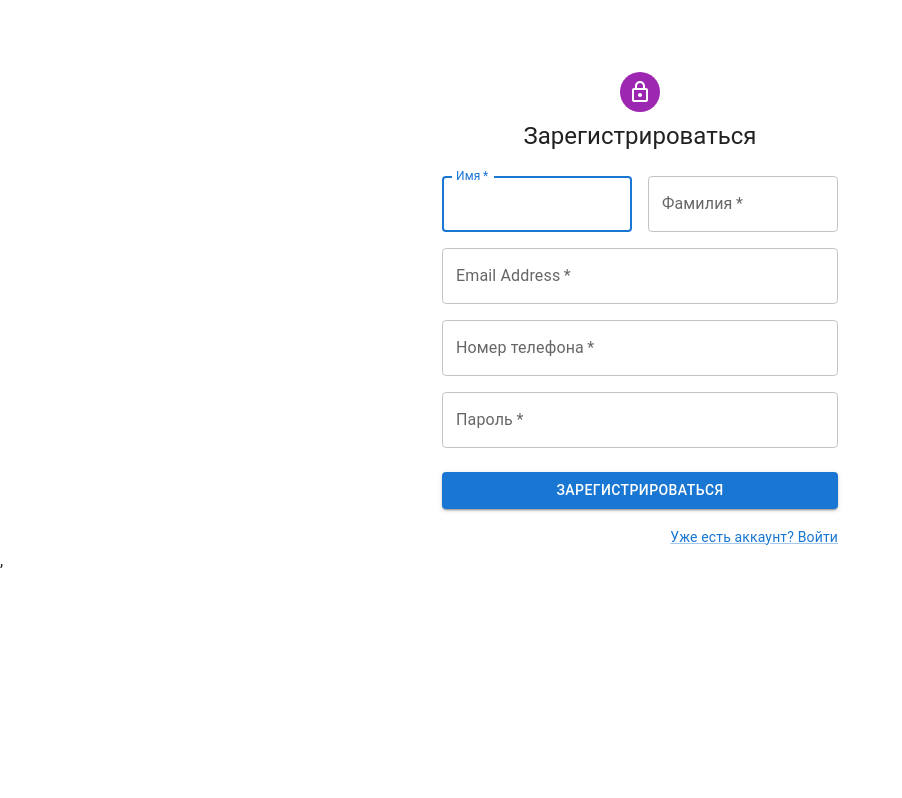
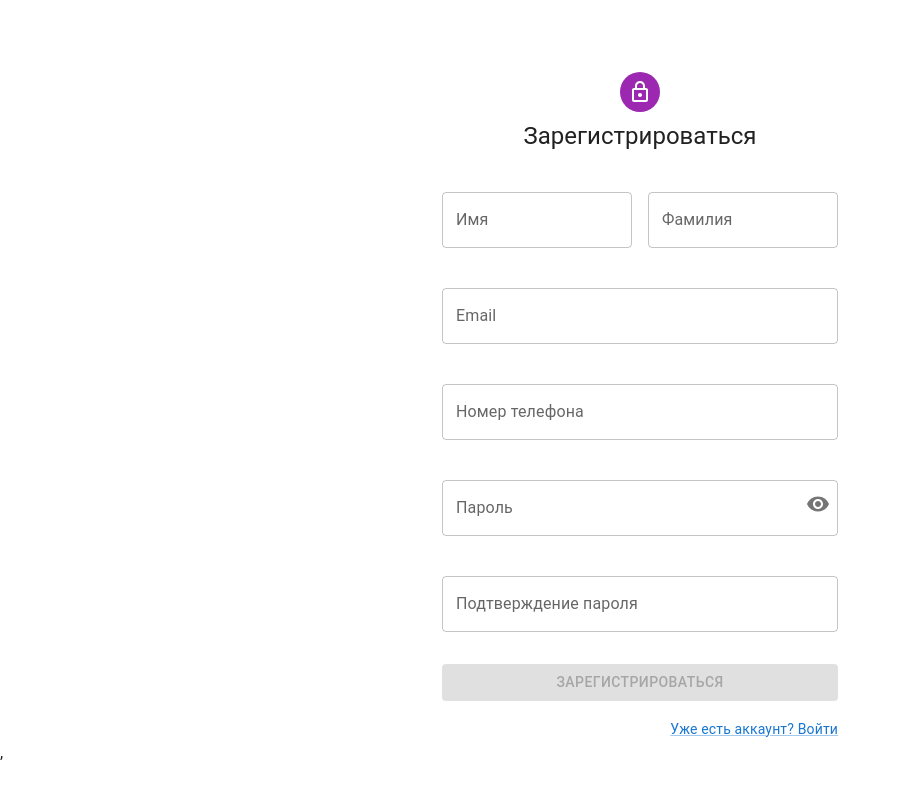
Before and after one commit to Arhontes/car-car-client, a React (Create React App) app: page /register in a window 1280 px wide. Shown: the whole page, without its empty margins (0-902 px from the left). Built offline with nearby package versions, Linux system fonts and the light colour scheme.

Commit message:
modified(SignUp-Body.tsx): apply thunk, validation constants, new rules, add new fields.Completed login form.

```diff
--- a/src/features/auth/sign-up/sign-up-components/SignUp-Body.tsx
+++ b/src/features/auth/sign-up/sign-up-components/SignUp-Body.tsx
@@ -1,78 +1,145 @@
 import React from 'react';
 import Grid from "@mui/material/Grid";
-import TextField from "@mui/material/TextField";
 import Button from "@mui/material/Button";
 import Box from "@mui/material/Box";
 import SignUpBodyLinks from "./SignUp-BodyLinks";
+import FormTextField from "../../../../common/components/FormTextField";
+import {
+    validationHelpers,
+    validationMessages,
+    validation
+} from "../../../../common/constans/validation";
+import {SubmitHandler, useForm} from "react-hook-form";
+import {useAppDispatch} from "../../../../common/hooks/useAppDispatch";
+import {registerTC} from "../../auth-slice";
+import {useAppSelector} from "../../../../common/hooks/useAppSelector";
+import {getAppStatus} from "../../../../common/selectors/app-selectors";
+import IconButton from "@mui/material/IconButton";
+import {Visibility, VisibilityOff} from "@mui/icons-material";
+
+type SignUpFormInputs = {
+    email: string,
+    firstName: string,
+    lastName: string,
+    password: string,
+    phone: string,
+}
 
 const SignUpBody = () => {
 
-    const handleSubmit = (event: React.FormEvent<HTMLFormElement>) => {
+    const dispatch = useAppDispatch()
+
+    const appStatus = useAppSelector(getAppStatus)
+
+    const [showPassword, setShowPassword] = React.useState(false);
+
+    const handleClickShowPassword = () => setShowPassword((show) => !show);
+
+    const handleMouseDownPassword = (event: React.MouseEvent<HTMLButtonElement>) => {
         event.preventDefault();
-        const data = new FormData(event.currentTarget);
-        console.log({
-            email: data.get('email'),
-            password: data.get('password'),
-        });
+    };
+    const {control, handleSubmit, formState: {isValid}, getValues} = useForm<SignUpFormInputs>({mode: "all"});
+
+    const onSubmit: SubmitHandler<SignUpFormInputs> = data => {
+        dispatch(registerTC(data))
     };
 
     return (
-        <Box component="form" noValidate onSubmit={handleSubmit} sx={{mt: 3}}>
+        <Box component="form" onSubmit={handleSubmit(onSubmit)} sx={{mt: 3}}>
+
             <Grid container spacing={2}>
                 <Grid item xs={12} sm={6}>
-                    <TextField
-                        autoComplete="given-name"
-                        name="firstName"
-                        required
-                        fullWidth
-                        id="firstName"
-                        label="Имя"
-                        autoFocus
-                    />
+                    <FormTextField
+                        label={"Имя"}
+                        defaultValue={""}
+                        name={"firstName"}
+                        rules={{
+                            required: validationMessages.isRequired,
+                            maxLength: validationHelpers.getMaxLengthMessage(20)
+                        }}
+                        control={control as any}/>
                 </Grid>
                 <Grid item xs={12} sm={6}>
-                    <TextField
-                        required
-                        fullWidth
-                        id="lastName"
-                        label="Фамилия"
-                        name="lastName"
-                        autoComplete="family-name"
-                    />
+                    <FormTextField
+                        label={"Фамилия"}
+                        defaultValue={""}
+                        name={"lastName"}
+                        rules={{
+                            required: validationMessages.isRequired,
+                            maxLength: validationHelpers.getMaxLengthMessage(20)
+                        }}
+                        control={control as any}/>
                 </Grid>
                 <Grid item xs={12}>
-                    <TextField
-                        required
-                        fullWidth
-                        id="email"
-                        label="Email Address"
-                        name="email"
-                        autoComplete="email"
-                    />
+
+                    <FormTextField
+                        type={"email"}
+                        label={"Email"}
+                        defaultValue={""}
+                        name={"email"}
+                        rules={{
+                            required: validationMessages.isRequired,
+                            pattern: {value: validation.email, message: validationMessages.incorrectEmail},
+                            maxLength: validationHelpers.getMaxLengthMessage(50)
+                        }}
+                        control={control as any}/>
                 </Grid>
                 <Grid item xs={12}>
-                    <TextField
-                        required
-                        fullWidth
-                        id="phone"
-                        label="Номер телефона"
-                        name="phone"
-                        autoComplete="phone"
-                    />
+
+                    <FormTextField
+                        label={"Номер телефона"}
+                        defaultValue={""}
+                        name={"phone"}
+                        rules={{
+                            required: validationMessages.isRequired,
+                            pattern: {
+                                value: validation.phone,
+                                message: "Пример: 89103123167 или +7-910-221-22-22 или +7(910)-221-22-22"
+                            },
+                            maxLength: validationHelpers.getMaxLengthMessage(50)
+                        }}
+                        control={control as any}/>
+
                 </Grid>
                 <Grid item xs={12}>
-                    <TextField
-                        required
-                        fullWidth
-                        name="password"
-                        label="Пароль"
-                        type="password"
-                        id="password"
-                        autoComplete="new-password"
-                    />
+                    <div style={{position: "relative"}}>
+                        <FormTextField
+                            type={showPassword ? 'text' : 'password'}
+                            label={"Пароль"}
+                            defaultValue={""}
+                            name={"password"}
+                            rules={{
+                                required: validationMessages.isRequired,
+                                pattern: {
+                                    value: validation.password,
+                                    message: validationMessages.incorrectPassword
+                                },
+                                minLength: validationHelpers.getMinLengthMessage(6),
+                                maxLength: validationHelpers.getMaxLengthMessage(20),
+                            }}
+                            control={control as any}/>
+                        <IconButton onClick={handleClickShowPassword}
+                                    onMouseDown={handleMouseDownPassword}
+                                    sx={{position: "absolute", top: 20, right: 0}}>
+                            {showPassword ? <VisibilityOff/> : <Visibility/>}
+                        </IconButton>
+                    </div>
+
+                </Grid>
+                <Grid item xs={12}>
+                    <FormTextField
+                        type={"password"}
+                        label={"Подтверждение пароля"}
+                        defaultValue={""}
+                        name={"confirmPassword"}
+                        rules={{
+                            validate: (value) => validationHelpers.confirmPasswords(value,getValues("password"))
+                        }}
+                        control={control as any}/>
                 </Grid>
             </Grid>
             <Button
+                disabled={!isValid || appStatus === "loading"}
                 type="submit"
                 fullWidth
                 variant="contained"
```
